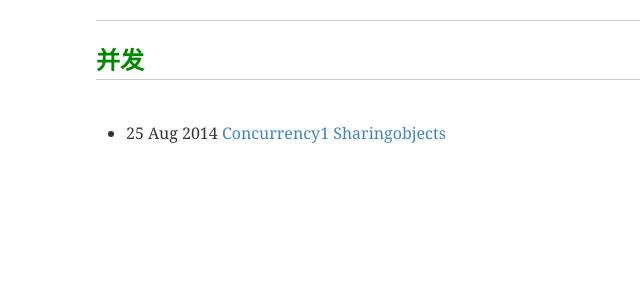
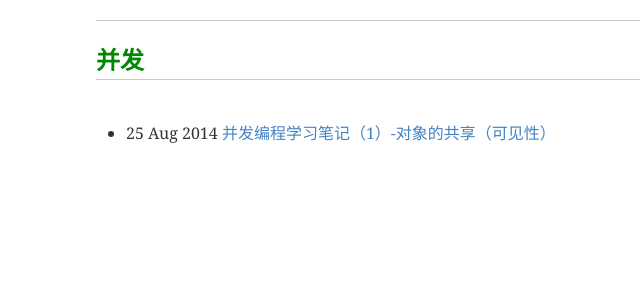
Before and after one commit to Qing-Shuang/Bird, a Jekyll site: the page built from index.html, in a window 1280 px wide. Shown: the top 300 px of the page, without its empty margins (194-834 px from the left). Built offline with Jekyll 4.4.1, drawn with Linux system fonts in a browser that asks for light colours.

Commit message:
Update 2014-08-25-concurrency1-sharingObjects.md

```diff
--- a/_posts/2014-08-25-concurrency1-sharingObjects.md
+++ b/_posts/2014-08-25-concurrency1-sharingObjects.md
@@ -1,6 +1,7 @@
 ---
 layout: default
 tags: concurrency
+title: 并发编程学习笔记（1）-对象的共享（可见性）
 ---
 
 #并发编程学习笔记（1）-对象的共享（可见性）#
```
